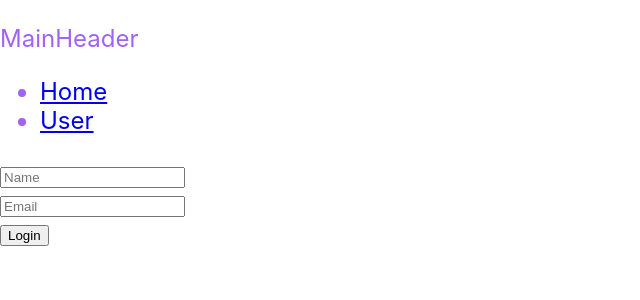
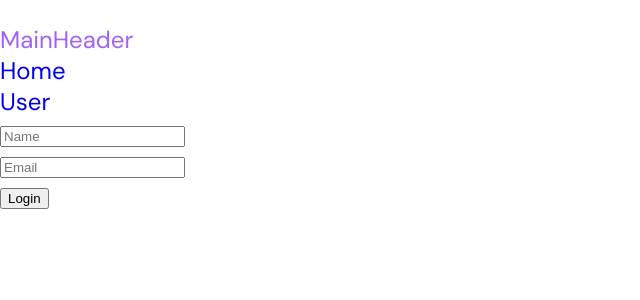
Before and after one commit to JSnata/DD-demo, a React (Create React App) app: page / in a window 1280 px wide. Shown: the top 300 px of the page, without its empty margins (0-640 px from the left). Built offline with nearby package versions, Linux system fonts and the light colour scheme.

Commit message:
added global styles && fonts

```diff
--- a/src/index.css
+++ b/src/index.css
@@ -1,6 +1,8 @@
 @import './styles/config.css';
+@import './styles/base.css';
+@import './styles/fonts.css';
 
-body {
+/* body {
   margin: 0;
   font-family: -apple-system, BlinkMacSystemFont, 'Segoe UI', 'Roboto', 'Oxygen',
     'Ubuntu', 'Cantarell', 'Fira Sans', 'Droid Sans', 'Helvetica Neue',
@@ -12,4 +14,4 @@ body {
 code {
   font-family: source-code-pro, Menlo, Monaco, Consolas, 'Courier New',
     monospace;
-}
+} */
--- /dev/null
+++ b/src/styles/base.css
@@ -0,0 +1,26 @@
+body {
+    font-size: 14px;
+    font-family: 'DM Sans', sans-serif;
+    margin: 0;
+    padding: 0;
+}
+*, *::before, *::after {
+    box-sizing: border-box;
+}
+ul, ul li {
+    margin: 0;
+    padding: 0;
+    list-style-type: none;
+}
+img {
+    width: 100%;
+    height: auto;
+}
+a {
+    text-decoration: none;
+}
+.main-container {
+    max-width: 1150px;
+    padding: 0 10px;
+    margin: 0 auto;
+}
--- /dev/null
+++ b/src/styles/fonts.css
@@ -0,0 +1 @@
+@import url('https://fonts.googleapis.com/css2?family=DM+Sans:wght@400;500;700&display=swap');
```
